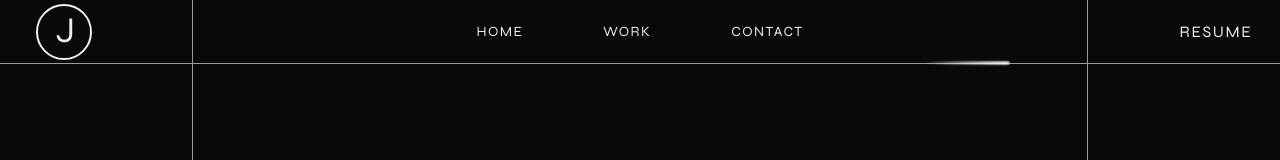
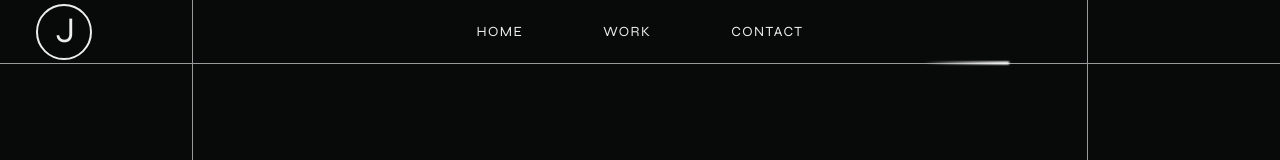
Before and after one commit to pyko7/Portfolio, a Next.js app: page / in a window 1280 px wide. Shown: the top 160 px of the page. Built offline with nearby package versions, Linux system fonts and the light colour scheme.

Commit message:
chore: removed resume

```diff
--- a/components/Navbar/MobileNavbarMenu.tsx
+++ b/components/Navbar/MobileNavbarMenu.tsx
@@ -9,9 +9,11 @@ interface drawerStateProps {
 }
 
 const MobileNavbarMenu = ({ open, setOpen }: drawerStateProps) => {
-  const pathnames = ['home', 'work', 'contact', 'resume']
+  const pathnames = ['home', 'work', 'contact']
 
-  const handleClick = () => setOpen(false)
+  const handleClick = () => {
+    setOpen(false)
+  }
 
   return (
     <Transition show={open}>
@@ -39,22 +41,7 @@ const MobileNavbarMenu = ({ open, setOpen }: drawerStateProps) => {
 
         <nav className="w-full">
           <ul className="w-1/2 mt-28 flex flex-col justify-around gap-7">
-            {pathnames.map((pathname) =>
-              pathname === 'resume' ? (
-                <li
-                  className="text-sm text-main-font-color no-underline uppercase leading-6 tracking-widest hover:font-semibold"
-                  key={pathname}
-                >
-                  <a
-                    href="/assets/CV_Henry_Julien.pdf"
-                    target="_blank"
-                    rel="noreferrer"
-                    onClick={handleClick}
-                  >
-                    Resume
-                  </a>
-                </li>
-              ) : (
+            {pathnames.map((pathname) => (
               <li
                 className="text-sm text-main-font-color no-underline uppercase leading-6 tracking-widest hover:font-semibold"
                 key={pathname}
@@ -66,8 +53,7 @@ const MobileNavbarMenu = ({ open, setOpen }: drawerStateProps) => {
                   {pathname}
                 </Link>
               </li>
-              ),
-            )}
+            ))}
           </ul>
           <div className="absolute bottom-0 left-1/2 -translate-x-1/2">
             <Icons />
--- a/components/header/Header.tsx
+++ b/components/header/Header.tsx
@@ -21,16 +21,6 @@ const Header: FC = () => {
 
       <Navbar />
 
-      <div className="w-[15%] h-full hidden items-center justify-center uppercase leading-6 tracking-widest text-main-font-color sm:flex lg:w-[10%] hover:font-semibold">
-        <a
-          className="navbar__link--text z-10"
-          href="/assets/CV_Henry_Julien.pdf"
-          target="_blank"
-          rel="noreferrer"
-        >
-          Resume
-        </a>
-      </div>
       <div className="w-1/2 flex justify-end border-l-0 text-main-font-color sm:hidden">
         <button aria-label="menu" onClick={handleClick}>
           <svg
```
Also changed, not shown: 1 other file (tests, documents, lock files or other folders). Lines whose indentation alone changed are shown as unchanged.
